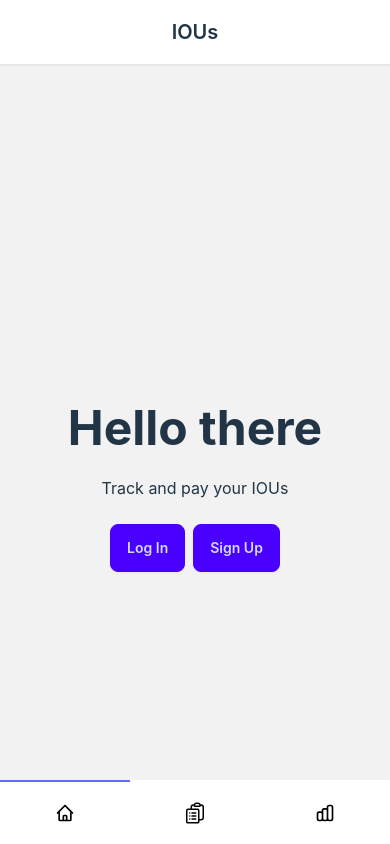
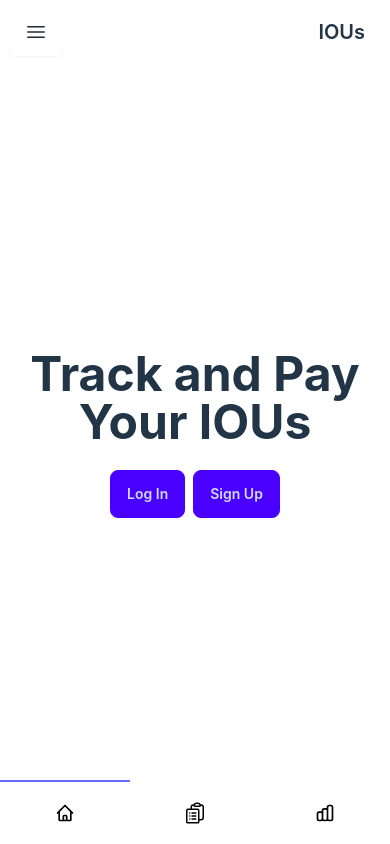
Before and after one commit to jrveloso/tj-iou, a React (Vite) app in the folder client/: page / in a window 390 px wide. Built offline with nearby package versions, Linux system fonts and the light colour scheme; no server answers.

Commit message:
Fixed navbar position and styled transparent. Added padding to mobile view.

```diff
--- a/client/src/components/Navbar.jsx
+++ b/client/src/components/Navbar.jsx
@@ -1,26 +1,71 @@
-import React from "react";
+import { NavLink } from "react-router-dom";
 
 const Navbar = () => {
   return (
-    <div className="navbar bg-base-100 border-solid border-b-2 border-gray-200 flex">
+    <div className="navbar fixed bg-base-100 z-50 border-solid border-b-1 backdrop-blur-md border-gray-100 flex">
+      <div className="drawer lg:hidden">
+        <input id="my-drawer-2" type="checkbox" className="drawer-toggle" />
+        <div className="drawer-content flex flex-col items-start justify-center">
+          <label
+            htmlFor="my-drawer-2"
+            className="btn text-xl drawer-button bg-base-100 border-none"
+          >
+            <svg
+              xmlns="http://www.w3.org/2000/svg"
+              fill="none"
+              viewBox="0 0 24 24"
+              strokeWidth={1.5}
+              stroke="currentColor"
+              className="size-6"
+            >
+              <path
+                strokeLinecap="round"
+                strokeLinejoin="round"
+                d="M3.75 6.75h16.5M3.75 12h16.5m-16.5 5.25h16.5"
+              />
+            </svg>
+          </label>
+        </div>
+        <div className="drawer-side">
+          <label
+            htmlFor="my-drawer-2"
+            aria-label="close sidebar"
+            className="drawer-overlay"
+          ></label>
+          <ul className="menu bg-base-200 text-base-content min-h-full w-80 p-4">
+            <li>
+              <NavLink to="/">Home</NavLink>
+            </li>
+            <li>
+              <NavLink to="/ious">IOUs</NavLink>
+            </li>
+            <li>
+              <NavLink to="/admin">Admin</NavLink>
+            </li>
+            <li>
+              <NavLink to="/logout">Log Out</NavLink>
+            </li>
+          </ul>
+        </div>
+      </div>
       <div className="flex-1 flex justify-center md:justify-start">
-        <a className="btn btn-ghost text-xl" href="/ious">
+        <NavLink className="btn btn-ghost text-xl" to="/ious">
           IOUs
-        </a>
+        </NavLink>
       </div>
       <div className="flex-none hidden md:block">
         <ul className="menu menu-horizontal px-1">
           <li>
-            <a href="/">Home</a>
+            <NavLink to="/">Home</NavLink>
           </li>
           <li>
-            <a href="/ious">IOUs</a>
+            <NavLink to="/ious">IOUs</NavLink>
           </li>
           <li>
-            <a href="/admin">Admin</a>
+            <NavLink to="/admin">Admin</NavLink>
           </li>
           <li>
-            <a href="/logout">Log Out</a>
+            <NavLink to="/logout">Log Out</NavLink>
           </li>
         </ul>
       </div>
--- a/client/src/contexts/AuthContext.jsx
+++ b/client/src/contexts/AuthContext.jsx
@@ -48,7 +48,7 @@ export const AuthProvider = ({ children }) => {
 
       const logOut = async () => {
         try {
-          await fetch(`${import.meta.env.VITE_API_URL}api/users/logout`, {
+          await fetch(`${import.meta.env.VITE_API_URL}/api/users/logout`, {
               method: 'GET',
               credentials: 'include',
           })
--- a/client/src/pages/Home.jsx
+++ b/client/src/pages/Home.jsx
@@ -5,24 +5,22 @@ import { useAuth } from "../contexts/AuthContext";
 const Home = () => {
   const { user } = useAuth();
   const { ious } = useAppContext();
+  const iousLeft = ious.filter(
+    (iou) => iou.paid === false && iou.userID === user.username
+  ).length
 
   return (
-    <div className="hero bg-base-200 min-h-screen w-screen overflow-hidden">
+    <div className="hero bg-base-100 h-screen w-screen overflow-hidden">
       <div className="hero-content text-center">
         <div className="max-w-md">
           {user ? (
             <section>
-              <h1>You have {
-                  ious.filter(
-                    (iou) => iou.paid === false && iou.userID === user.username
-                  ).length
-                }{" "}unpaid{" "}
+              <h1>You have {iousLeft}{" "}unpaid{" "}
                 IOUs, {user.firstName}</h1>
             </section>
           ) : (
             <section>
-              <h1 className="text-5xl font-bold">Hello there</h1>
-              <p className="py-6">Track and pay your IOUs</p>
+              <h1 className="text-5xl font-bold py-6">Track and Pay Your IOUs</h1>
               <span>
                 <Link to="/login" className="btn btn-primary mr-2">
                   Log In
--- a/client/src/pages/IOUList.jsx
+++ b/client/src/pages/IOUList.jsx
@@ -18,7 +18,7 @@ const IOUList = () => {
 
   useEffect(() => {
     const fetchIOUs = async () => {
-      const response = await fetch(`${import.meta.env.VITE_API_URL}api/ious`);
+      const response = await fetch(`${import.meta.env.VITE_API_URL}/api/ious`);
       const data = await response.json();
       const unpaid = data.filter(
         (iou) => iou.paid === false && iou.userID === user.username
@@ -79,8 +79,8 @@ const IOUList = () => {
   };
 
   return (
-    <div className="flex flex-col lg:flex-row max-w-screen-2xl min-h-screen">
-      <section className="hidden lg:w-1/4 bg-slate-100 lg:flex lg:flex-col justify-start px-4 pt-4">
+    <div className="flex flex-col lg:flex-row max-w-screen-2xl h-dvh">
+      <section className="hidden lg:w-1/4 bg-slate-100 lg:flex lg:flex-col justify-start px-4 pt-28">
         <h2 className="font-bold text-lg">Submit an IOU</h2>
         <Form
           handleSubmit={handleSubmit}
```
Also changed, not shown: 2 other files (tests, documents, lock files or other folders).
